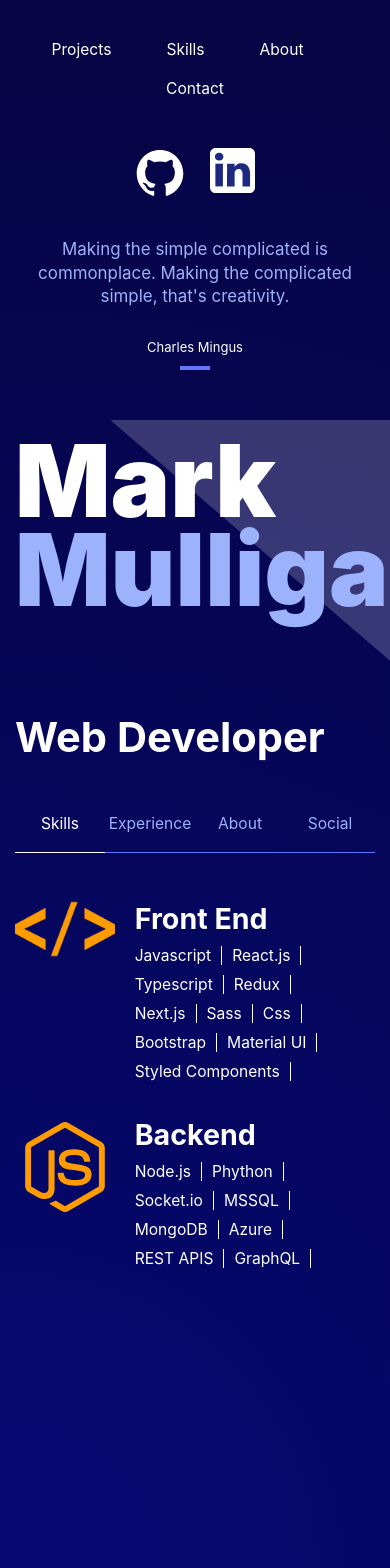
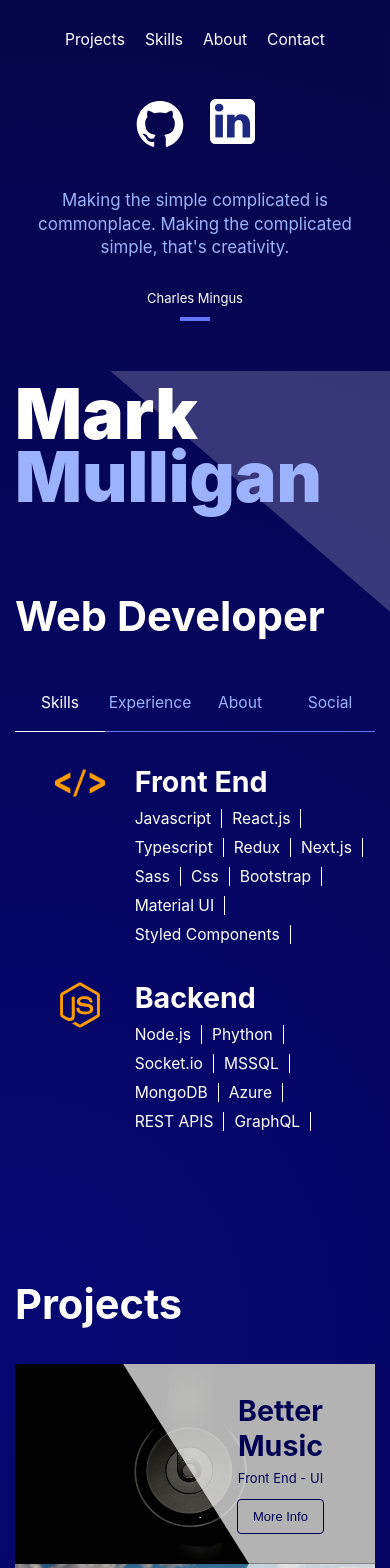
Before and after one commit to Mark-Mulligan/nextjs-portfolio, a Next.js app: page / in a window 390 px wide. Shown: the top 1568 px of the page. Built offline with nearby package versions, Linux system fonts and the light colour scheme.

Commit message:
making website more responsive

```diff
--- a/components/Social.tsx
+++ b/components/Social.tsx
@@ -7,28 +7,28 @@ const Social = () => {
       <div>
         <div className={styles.socialWrapper}>
           <a href="https://www.linkedin.com/in/mark-mulligan-50/" target="_blank" rel="noreferrer">
-            <Image height={100} width={100} src="/icons/linkedin.svg" alt="linkedin link" />
+            <Image layout="fill" objectFit="contain" src="/icons/linkedin.svg" alt="linkedin link" />
           </a>
         </div>
       </div>
       <div>
         <div className={styles.socialWrapper}>
           <a href="https://github.com/Mark-Mulligan" target="_blank" rel="noreferrer">
-            <Image height={100} width={100} src="/icons/githubWhite.svg" alt="github link" />
+            <Image layout="fill" objectFit="contain" src="/icons/githubWhite.svg" alt="github link" />
           </a>
         </div>
       </div>
       <div>
         <div className={styles.socialWrapper}>
           <a>
-            <Image height={100} width={100} src="/icons/facebook.svg" alt="facebook link" />
+            <Image layout="fill" objectFit="contain" src="/icons/facebook.svg" alt="facebook link" />
           </a>
         </div>
       </div>
       <div>
         <div className={styles.socialWrapper}>
           <a>
-            <Image height={100} width={100} src="/icons/instagram.svg" alt="instagram link" />
+            <Image layout="fill" objectFit="contain" src="/icons/instagram.svg" alt="instagram link" />
           </a>
         </div>
       </div>
--- a/styles/About.module.scss
+++ b/styles/About.module.scss
@@ -18,7 +18,28 @@
 
   p {
     margin-top: 0;
-    font-size: 1.3rem;
+    font-size: 1.2rem;
     line-height: 1.5;
   }
 }
+
+@media (max-width: 750px) {
+  .leftCol {
+    width: 240px;
+    height: 240px;
+    margin-left: auto;
+    margin-right: auto;
+  }
+
+  .rightCol {
+    display: inline-block;
+  }
+
+  .about {
+    display: block;
+
+    p {
+      font-size: 1rem;
+    }
+  }
+}
--- a/styles/Experience.module.scss
+++ b/styles/Experience.module.scss
@@ -57,3 +57,19 @@
     }
   }
 }
+
+@media (max-width: 500px) {
+  .experienceSection {
+    h4 {
+      font-size: 1.2rem;
+    }
+
+    h6 {
+      font-size: 1.2rem;
+    }
+
+    .rightCol {
+      padding-right: 0;
+    }
+  }
+}
--- a/styles/HeroSection.module.scss
+++ b/styles/HeroSection.module.scss
@@ -104,6 +104,10 @@
   .heroSection {
     padding-top: 50px;
   }
+
+  .quoteContainer {
+    margin-top: 50px;
+  }
 }
 
 @media (max-width: 900px) {
@@ -139,8 +143,8 @@
     }
 
     .pageLinks {
-      li:last-child {
-        margin-right: 0;
+      li {
+        margin-right: 5px;
       }
     }
 
@@ -167,3 +171,29 @@
     }
   }
 }
+
+@media (max-width: 500px) {
+  .heroSection {
+    padding-top: 15px;
+  }
+}
+
+@media (max-width: 450px) {
+  .navbar {
+    .pageLinks {
+      li {
+        margin-right: 0;
+      }
+    }
+  }
+
+  .nameContainer {
+    h1 {
+      font-size: 70px;
+    }
+
+    .lastName {
+      top: -22px;
+    }
+  }
+}
--- a/styles/Skills.module.scss
+++ b/styles/Skills.module.scss
@@ -65,3 +65,20 @@
     }
   }
 }
+
+@media (max-width: 500px) {
+  .skillsSection {
+    .skillLogo {
+      height: 50px;
+      width: 50px;
+    }
+
+    .rightCol {
+      padding-right: 0;
+    }
+
+    .frontendCol {
+      padding-top: 6px;
+    }
+  }
+}
--- a/styles/Social.module.scss
+++ b/styles/Social.module.scss
@@ -1,9 +1,41 @@
 .socialSection {
-  margin-top: 2rem;
+  margin-top: 3rem;
   display: grid;
   grid-template-columns: minmax(0, 1fr) minmax(0, 1fr) minmax(0, 1fr) minmax(0, 1fr);
 }
 
 .socialWrapper {
-  text-align: center;
+  a {
+    height: 100px;
+    width: 100px;
+    display: block;
+    margin: auto;
+    position: relative;
+  }
 }
+
+@media (max-width: 900px) {
+  .socialSection {
+    grid-template-columns: minmax(0, 1fr) minmax(0, 1fr);
+  }
+
+  .socialWrapper {
+    a {
+      height: 75px;
+      width: 75px;
+    }
+  }
+}
+
+@media (max-width: 500px) {
+  .socialSection {
+    margin-top: 4rem;
+  }
+
+  .socialWrapper {
+    a {
+      height: 60px;
+      width: 60px;
+    }
+  }
+}
```
